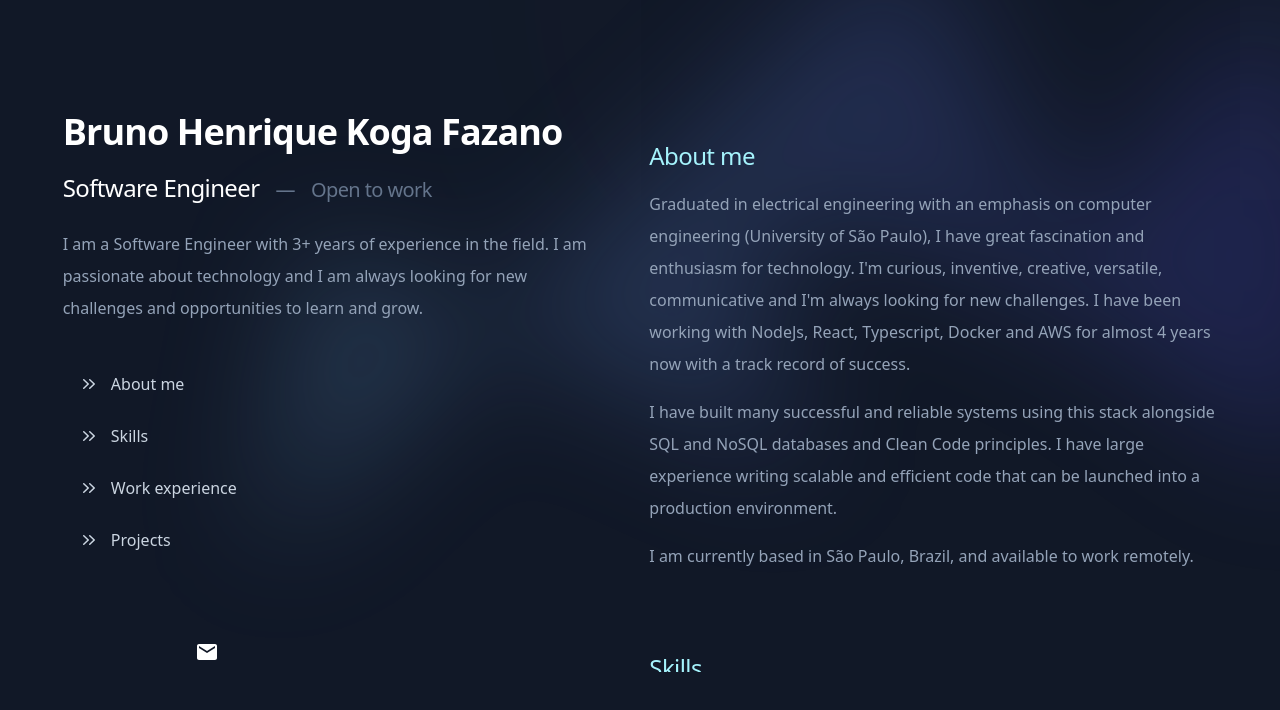
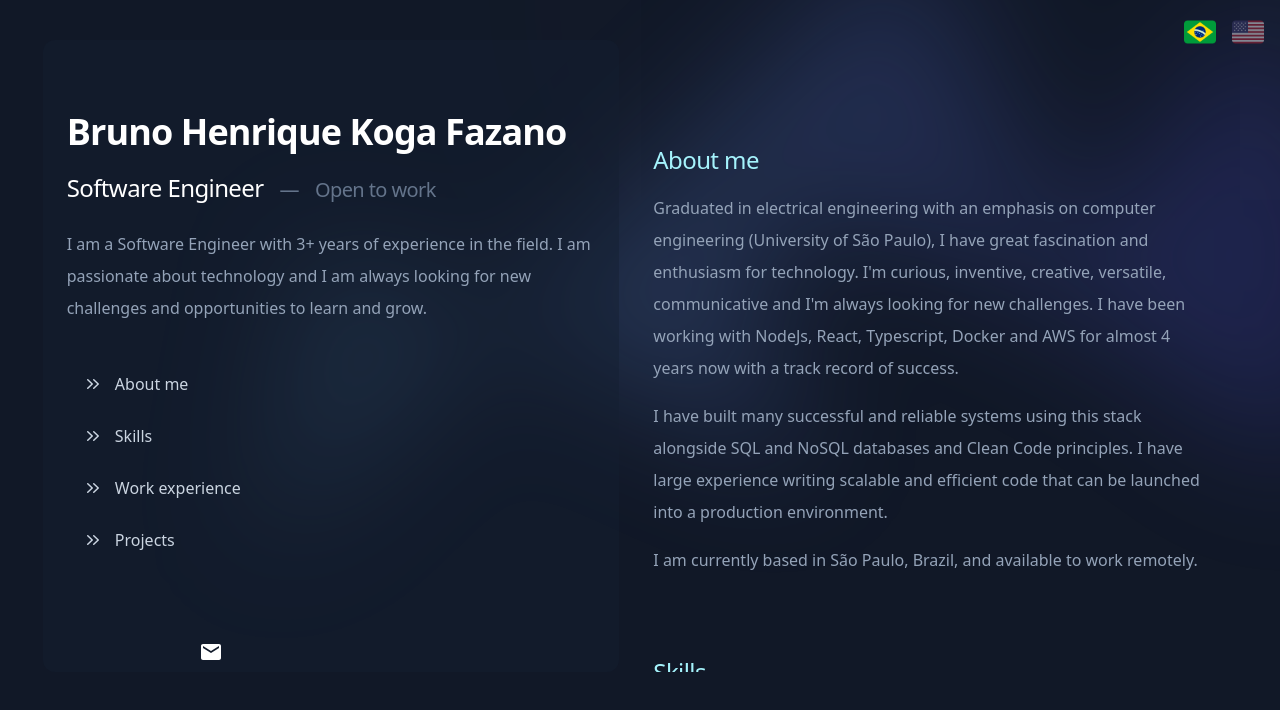
Before and after one commit to willersantos-work/Willer-Santos-Portifolio, a Next.js app: page / in a window 1280 px wide. Shown: the top 710 px of the page. Built offline with nearby package versions, Linux system fonts and the light colour scheme; some icons are missing.

Commit message:
:sparkles: added language change

```diff
--- a/src/components/About/index.tsx
+++ b/src/components/About/index.tsx
@@ -1,12 +1,15 @@
 import { FC } from "react";
 
-import { aboutMe } from "@/content/en";
+interface AboutMeProps {
+    title: string;
+    aboutMe: string[];
+}
 
-const About:FC = () => {
+const About:FC<AboutMeProps> = ({ aboutMe, title }) => {
     return (
         <div id="about">
             <h1 className="pt-20 text-2xl font-base tracking-tight text-cyan-200">
-                About me
+                {title}
             </h1>
             {aboutMe.map((paragraph, index) => (
                 <p key={index} className="text-slate-400 leading-8 mt-4">
--- a/src/components/Projects/index.tsx
+++ b/src/components/Projects/index.tsx
@@ -2,14 +2,24 @@ import { FC } from "react";
 import Link from "next/link";
 import { ArrowUpRightIcon } from "@heroicons/react/20/solid";
 
-import { projects } from "@/content/en";
 import Badge from "../Badge";
 
-const Projects: FC = () => {
+interface ProjectProps {
+    title: string;
+    projects: {
+        title: string;
+        description: string;
+        image: string;
+        url: string;
+        technologies: string[];
+    }[];
+}
+
+const Projects: FC<ProjectProps> = ({ projects, title }) => {
     return (
         <div id="projects">
             <h1 className="pt-20 text-2xl font-base tracking-tight text-cyan-200">
-                Projects
+                {title}
             </h1>
             <div className="flex flex-wrap justify-start mt-4 space-y-4">
                 {
--- a/src/components/Skills/index.tsx
+++ b/src/components/Skills/index.tsx
@@ -1,12 +1,18 @@
 import { FC } from "react";
 
-import { skills } from "@/content/skills";
+interface SkillsProps {
+    title: string;
+    skills: {
+        name: string;
+        Icon: any;
+    }[];
+}
 
-const Skills: FC = () => {
+const Skills: FC<SkillsProps> = ({ skills, title }) => {
     return (
         <div id="skills">
             <h1 className="pt-20 text-2xl font-base tracking-tight text-cyan-200">
-                Skills
+                {title}
             </h1>
             <div className="flex flex-wrap justify-start mt-4 p-2 pl-4 rounded-xl bg-[#1e2d414d]">
                 {
--- a/src/components/Summary/index.tsx
+++ b/src/components/Summary/index.tsx
@@ -4,10 +4,28 @@ import { FaSquareGithub, FaLinkedin, FaMedium, } from "react-icons/fa6"
 import { MdEmail } from "react-icons/md"
 import Link from "next/link";
 
-import { navigation, summary } from "@/content/en";
 import { ChevronDoubleRightIcon } from "@heroicons/react/20/solid";
 
-const Summary:FC = () => {
+interface SummaryProps {
+    summary: {
+        name: string;
+        role: string;
+        company?: string | null;
+        bio: string;
+        githubLink: string;
+        linkedinLink: string;
+        mediumLink: string;
+        email: string;
+    };
+    navigation: {
+        about: string;
+        skills: string;
+        experience: string;
+        projects: string;
+    };
+}
+
+const Summary:FC<SummaryProps> = ({ summary, navigation }) => {
     const { asPath } = useRouter();
     const [activeTab, setActiveTab] = useState<string | null>(null);
 
@@ -18,7 +36,7 @@ const Summary:FC = () => {
     }, [asPath]);
 
     return (
-        <div className="mx-auto max-w-2xl flex-shrink-0 lg:mx-0 lg:max-w-xl lg:pt-8 lg:w-1/2 md:w-1/2 p-5">
+        <div className="mx-auto max-w-2xl flex-shrink-0 lg:mx-0 lg:max-w-xl lg:pt-8 lg:w-1/2 md:w-1/2 p-6 bg-[#15203273] rounded-xl">
             <h1 className="mt-10 text-4xl font-bold tracking-tight text-white">
                 {name}
             </h1>
--- a/src/components/WorkExperience/index.tsx
+++ b/src/components/WorkExperience/index.tsx
@@ -1,13 +1,23 @@
 import { FC } from "react";
 
-import { workExperience } from "@/content/en";
 import Badge from "../Badge";
 
-const WorkExperience: FC = () => {
+interface WorkExperienceProps {
+    title: string;
+    workExperience: {
+        role: string;
+        company: string;
+        period: string;
+        description: string;
+        technologies: string[];
+    }[];
+}
+
+const WorkExperience: FC<WorkExperienceProps> = ({ workExperience, title }) => {
     return (
         <div id="experience">
             <h1 className="pt-20 text-2xl font-base tracking-tight text-cyan-200">
-                Work Experience
+                {title}
             </h1>
             <div className="flex flex-wrap justify-start mt-4">
                 {
--- /dev/null
+++ b/src/content/pt.ts
@@ -0,0 +1,66 @@
+export const summary = {
+    name: "Bruno Henrique Koga Fazano",
+    role: "Engenheiro de Software",
+    bio: "Engenheiro de Software com mais de 3 anos de experiência na área, apaixonado por tecnologia e sempre em busca de novos desafios e oportunidades para aprender e crescer.",
+    company: null,
+    githubLink: "https://github.com/bhkfazano",
+    linkedinLink: "https://www.linkedin.com/in/bruno-henrique-koga-fazano-31a80114a/",
+    email: "bruno.koga.fazano@gmail.com",
+    mediumLink: "https://medium.com/@bhkfazano",
+    twitterLink: null,
+    instagramLink: null
+};
+
+export const navigation = {
+    about: "Sobre mim",
+    skills: "Habilidades",
+    experience: "Experiência",
+    projects: "Projetos"
+};
+
+export const aboutMe = [
+    "Formado em Engenharia Elétrica com ênfase em Computação (Universidade de São Paulo), tenho grande fascínio e entusiasmo por tecnologia. Sou curioso, inventivo, criativo, versátil, comunicativo e estou sempre em busca de novos desafios. Venho trabalhando com NodeJs, React, TypeScript, Docker e AWS há quase 4 anos, com um histórico de sucesso.",
+    "Construí diversos sistemas bem-sucedidos e confiáveis usando essa stack, em conjunto com bancos de dados SQL e NoSQL e seguindo princípios de Clean Code. Tenho ampla experiência em escrever código escalável e eficiente, pronto para ambiente produtivo.",
+    "Atualmente resido em São Paulo, Brasil, e estou aberto a novas oportunidades."
+];
+
+export const workExperience = [
+    {
+        company: "igc Partners",
+        role: "Engenheiro de Software",
+        period: "Jan 2022 — Jun 2023",
+        description: "Entrega de sistemas robustos de alta qualidade, prontos para produção, para diferentes áreas dentro da empresa. Trabalhei principalmente com TypeScript, React, NodeJs, NestJs, PostgreSQL, Docker e AWS. Realizei reuniões semanais com as partes interessadas da empresa para levantar requisitos e discutir o progresso dos projetos. Criei padrões e melhores práticas para os projetos frontend e backend da empresa. Também fui responsável pela criação de pipelines de continuous delivery com GitHub Actions, AWS ElasticBeanstalk, EC2 e Lambda. Treinei e liderei uma equipe de 6 desenvolvedores juniores.",
+        technologies: ["React", "NestJs", "Tailwind", "ElasticBeanstalk", "GitHub Actions", "AWS Lambda", "Docker", "PostgreSQL", "Python", "NodeJs"]
+    },
+    {
+        company: "igc Partners",
+        role: "Desenvolvedor Fullstack",
+        period: "Jan 2021 — Dez 2021",
+        description: "Desenvolvi um sistema de recrutamento usado pela equipe de RH da empresa para gerenciar um processo de recrutamento especial. O sistema foi construído usando React, Python e Serverless Framework. Implantei o sistema na AWS usando Lambda, DynamoDB e Amplify. Também trabalhei com Python, NodeJs, Serverless e Lambda para criar automações, relatórios e integrações com outros sistemas.",
+        technologies: ["React", "Python", "NodeJs", "Serverless", "AWS Lambda", "DynamoDB", "Amplify"]
+    },
+    {
+        company: "theVelops",
+        role: "Desenvolvedor Fullstack",
+        period: "Jan 2018 — Ago 2018",
+        description: "Trabalhei com a equipe de desenvolvimento da empresa para construir aplicações web para clientes usando React, NodeJs, MongoDB e AWS. Minhas principais responsabilidades eram desenvolver novos recursos e corrigir erros no frontend e backend das aplicações. Também liderei o desenvolvimento de algumas automações usando Serverless Framework, AWS Lambda e Redis.",
+        technologies: ["React", "NodeJs", "MongoDB", "AWS Lambda", "Serverless", "Redis"]
+    },
+];
+
+export const projects = [
+    {
+        title: "Inspirar",
+        description: "Sistema composto por um aplicativo móvel (para pacientes) e um aplicativo web (para profissionais de saúde). O objetivo do projeto é ajudar pacientes e profissionais a gerenciar e monitorar doenças respiratórias como a asma. O projeto foi uma parceria entre o Hospital da Universidade de São Paulo e nós, financiado pela AstraZeneca. Trabalhei neste projeto por um ano como desenvolvedor fullstack e líder de equipe, definindo a arquitetura, criando padrões e melhores práticas, e liderando uma equipe de quatro desenvolvedores.",
+        url: "https://inspirar.app.br/",
+        technologies: ["React", "NodeJs", "Python", "Serverless", "React Native", "Expo", "AWS Lambda", "DynamoDB"],
+        image: "inspirar.png"
+    },
+    {
+        title: "CodeDepot",
+        description: "CodeDepot é uma plataforma que permite aos desenvolvedores compartilhar seu código com a comunidade. O objetivo do projeto é facilitar o armazenamento e compartilhamento de trechos de código úteis para outros desenvolvedores.",
+        url: "https://www.codedepot.app",
+        technologies: ["React", "NestJs", "PostgreSQL", "Docker", "AWS ElasticBeanstalk", "Tailwind"],
+        image: "codedepot.png"
+    }
+];
--- a/src/pages/index.tsx
+++ b/src/pages/index.tsx
@@ -1,4 +1,4 @@
-import { FC, useRef, useEffect } from "react"
+import { FC, useRef, useEffect, useState } from "react"
 
 import BackgroundPattern from "@/components/BackgroundPattern"
 import Summary from "@/components/Summary"
@@ -7,13 +7,19 @@ import Skills from "@/components/Skills"
 import WorkExperience from "@/components/WorkExperience"
 import Projects from "@/components/Projects"
 
+import { skills } from "@/content/skills"
+import * as enContent from "@/content/en"
+import * as ptContent from "@/content/pt"
+
 const Home:FC = () => {
     const ref = useRef<HTMLDivElement | null>(null);
+    const [selectedLanguage, setSelectedLanguage] = useState("en");
+    const content = selectedLanguage == "en" ? enContent : ptContent;
 
     useEffect(() => {
         const hash = window.location.hash;
         if (hash && ref.current) {
-            ref.current.scrollIntoView({ behavior: "auto", block: "start" });
+            ref.current.scrollIntoView({ behavior: "smooth", block: "start" });
         }
     }, []);
 
@@ -22,12 +28,20 @@ const Home:FC = () => {
             <title>Bruno Koga | Software Engineer</title>
             <BackgroundPattern />
             <div className="mx-auto sm:overflow-auto max-w-10xl h-screen px-6 pb-24 pt-10 sm:pb-32 lg:flex md:flex lg:justify-evenly md:justify-evenly lg:px-8 lg:py-15">
-                <Summary />
-                <div className="mx-auto max-w-2xl flex-shrink-0 lg:mx-0 lg:max-w-4xl lg:w-1/2 md:w-1/2  p-5 overflow-y-scroll">
-                    <About />
-                    <Skills />
-                    <WorkExperience />
-                    <Projects />
+                <Summary navigation={content.navigation} summary={content.summary} />
+                <div className="mx-auto max-w-2xl flex-shrink-0 lg:mx-0 lg:max-w-4xl lg:w-1/2 md:w-1/2  p-6 overflow-y-scroll">
+                    <About title={content.navigation.about} aboutMe={content.aboutMe} />
+                    <Skills title={content.navigation.skills} skills={skills} />
+                    <WorkExperience title={content.navigation.experience} workExperience={content.workExperience} />
+                    <Projects title={content.navigation.projects} projects={content.projects} />
+                </div>
+            </div>
+            <div className="absolute top-0 right-0 mt-4 mr-4 flex space-x-4">
+                <div className={`text-gray-300 hover:text-gray-400 ${selectedLanguage == 'pt' ? 'cursor-default opacity-50' : 'cursor-pointer'}`} onClick={() => setSelectedLanguage('pt')}>
+                    <img src="portuguese.png" className="w-8"/>
+                </div>
+                <div className={`text-gray-300 hover:text-gray-400 ${selectedLanguage == 'en' ? 'cursor-default opacity-50' : 'cursor-pointer'}`} onClick={() => setSelectedLanguage('en')}>
+                    <img src="english.png" className="w-8"/>
                 </div>
             </div>
         </div>
```
Also changed, not shown: public/english.png (added), public/portuguese.png (added).
